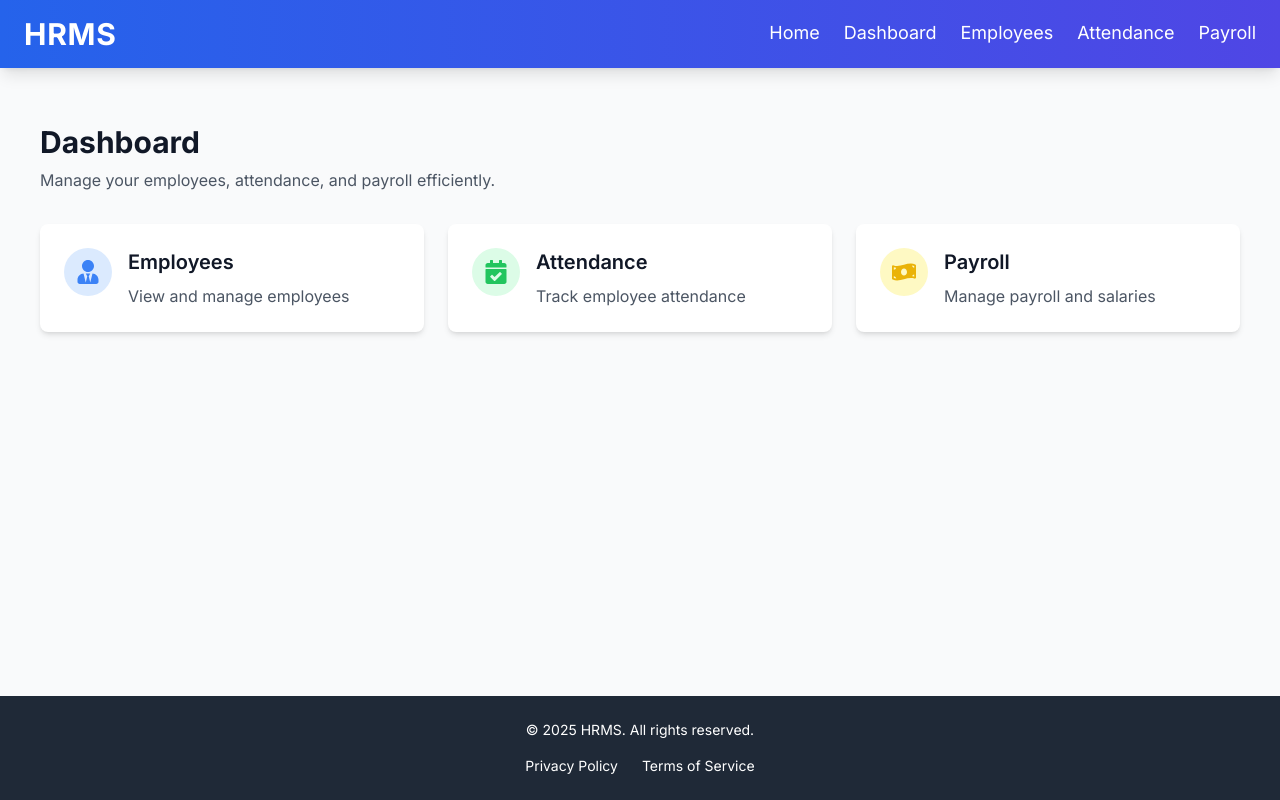
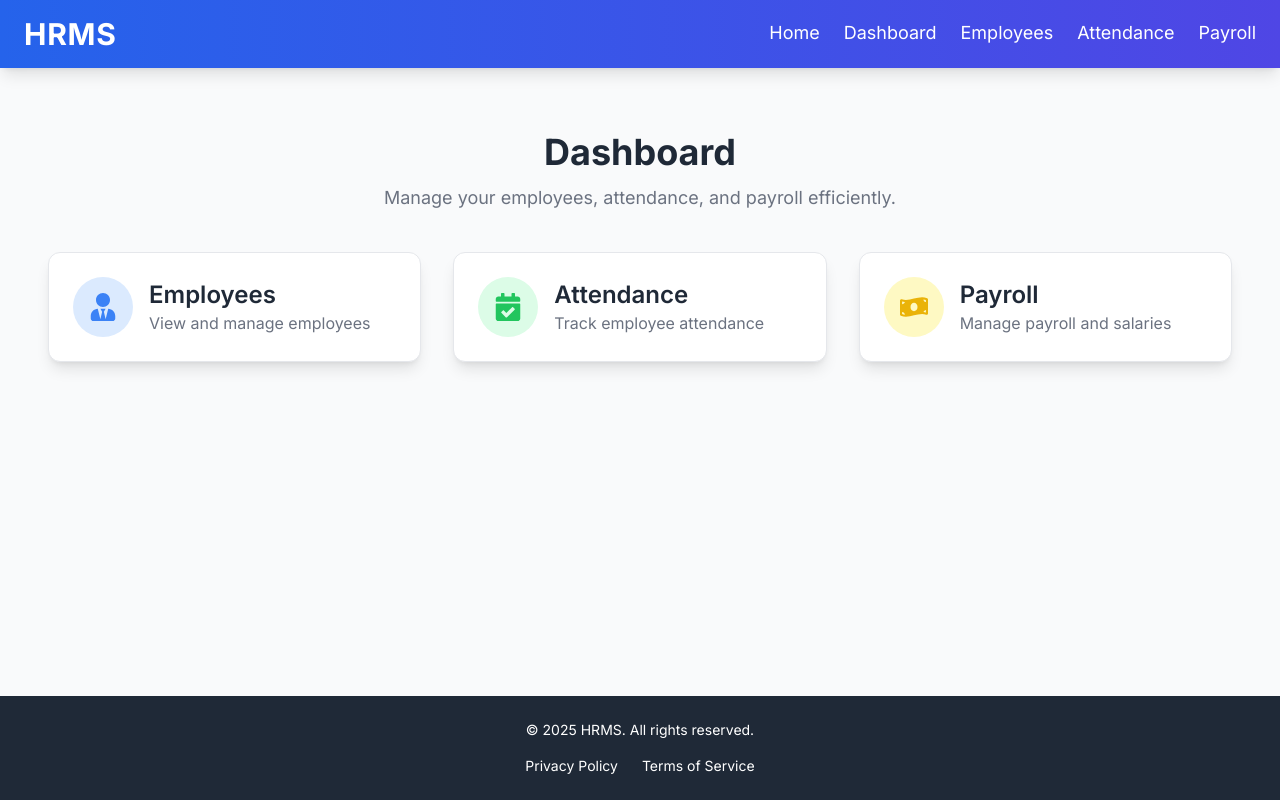
Before and after one commit to yubaismail/hr-client, a Next.js app: page /dashboard in a window 1280 px wide. Built offline with nearby package versions, Linux system fonts and the light colour scheme.

Commit message:
I have Added a login page

```diff
--- a/app/dashboard/page.js
+++ b/app/dashboard/page.js
@@ -4,52 +4,52 @@ import { FaUserTie, FaCalendarCheck, FaMoneyBillWave } from "react-icons/fa";
 
 export default function Dashboard() {
   return (
-    <div className="container mx-auto px-4 py-8">
+    <div className="container mx-auto px-6 py-10">
       {/* Header Section */}
-      <header className="mb-8">
-        <h1 className="text-3xl font-bold mb-2">Dashboard</h1>
-        <p className="text-gray-600">
+      <header className="mb-10 text-center">
+        <h1 className="text-4xl font-bold text-gray-800 mb-3">Dashboard</h1>
+        <p className="text-lg text-gray-500">
           Manage your employees, attendance, and payroll efficiently.
         </p>
       </header>
 
       {/* Dashboard Cards */}
-      <div className="grid grid-cols-1 md:grid-cols-2 lg:grid-cols-3 gap-6">
+      <div className="grid grid-cols-1 md:grid-cols-2 lg:grid-cols-3 gap-8">
         {/* Employees */}
-        <div className="bg-white rounded-lg shadow-md p-6 hover:shadow-lg transition-shadow">
-          <div className="flex flex-col items-center md:flex-row md:items-start gap-4">
-            <div className="bg-blue-100 p-3 rounded-full text-blue-500">
-              <FaUserTie size={24} />
+        <div className="bg-white rounded-xl shadow-lg p-6 hover:shadow-xl transition-transform transform hover:-translate-y-2 border border-gray-200">
+          <div className="flex items-center gap-4">
+            <div className="bg-blue-100 p-4 rounded-full text-blue-500">
+              <FaUserTie size={28} />
             </div>
-            <div className="text-center md:text-left">
-              <h2 className="text-xl font-semibold mb-2">Employees</h2>
-              <p className="text-gray-600">View and manage employees</p>
+            <div>
+              <h2 className="text-2xl font-semibold text-gray-800">Employees</h2>
+              <p className="text-gray-500">View and manage employees</p>
             </div>
           </div>
         </div>
 
         {/* Attendance */}
-        <div className="bg-white rounded-lg shadow-md p-6 hover:shadow-lg transition-shadow">
-          <div className="flex flex-col items-center md:flex-row md:items-start gap-4">
-            <div className="bg-green-100 p-3 rounded-full text-green-500">
-              <FaCalendarCheck size={24} />
+        <div className="bg-white rounded-xl shadow-lg p-6 hover:shadow-xl transition-transform transform hover:-translate-y-2 border border-gray-200">
+          <div className="flex items-center gap-4">
+            <div className="bg-green-100 p-4 rounded-full text-green-500">
+              <FaCalendarCheck size={28} />
             </div>
-            <div className="text-center md:text-left">
-              <h2 className="text-xl font-semibold mb-2">Attendance</h2>
-              <p className="text-gray-600">Track employee attendance</p>
+            <div>
+              <h2 className="text-2xl font-semibold text-gray-800">Attendance</h2>
+              <p className="text-gray-500">Track employee attendance</p>
             </div>
           </div>
         </div>
 
         {/* Payroll */}
-        <div className="bg-white rounded-lg shadow-md p-6 hover:shadow-lg transition-shadow">
-          <div className="flex flex-col items-center md:flex-row md:items-start gap-4">
-            <div className="bg-yellow-100 p-3 rounded-full text-yellow-500">
-              <FaMoneyBillWave size={24} />
+        <div className="bg-white rounded-xl shadow-lg p-6 hover:shadow-xl transition-transform transform hover:-translate-y-2 border border-gray-200">
+          <div className="flex items-center gap-4">
+            <div className="bg-yellow-100 p-4 rounded-full text-yellow-500">
+              <FaMoneyBillWave size={28} />
             </div>
-            <div className="text-center md:text-left">
-              <h2 className="text-xl font-semibold mb-2">Payroll</h2>
-              <p className="text-gray-600">Manage payroll and salaries</p>
+            <div>
+              <h2 className="text-2xl font-semibold text-gray-800">Payroll</h2>
+              <p className="text-gray-500">Manage payroll and salaries</p>
             </div>
           </div>
         </div>
--- a/app/login/page.js
+++ b/app/login/page.js
@@ -3,51 +3,66 @@
 import { useState } from "react";
 import { useRouter } from "next/navigation";
 
-const LoginPage = () => {
+export default function LoginPage() {
+  const router = useRouter();
+
+  // Dummy user credentials
+  const dummyUser = {
+    email: "AlignHR123@gmail.com",
+    password: "AlignHR123",
+  };
+
   const [email, setEmail] = useState("");
   const [password, setPassword] = useState("");
   const [error, setError] = useState("");
-  const router = useRouter();
 
-  const handleLogin = async (e) => {
+  const handleLogin = (e) => {
     e.preventDefault();
 
-    // Dummy authentication (Replace with backend auth)
-    if (email === "admin@example.com" && password === "password") {
-      localStorage.setItem("user", JSON.stringify({ email }));
-      router.push("/dashboard"); // Redirect to dashboard after login
+    if (email === dummyUser.email && password === dummyUser.password) {
+      // ✅ Store login status in localStorage
+      localStorage.setItem("isAuthenticated", "true");
+      router.push("/"); // Redirect to home page
     } else {
-      setError("Invalid email or password");
+      setError("Invalid email or password!");
     }
   };
 
   return (
     <div className="flex items-center justify-center min-h-screen bg-gray-100">
-      <div className="bg-white shadow-lg rounded-lg p-6 w-96">
-        <h2 className="text-2xl font-bold mb-4 text-center">Login</h2>
+      <div className="bg-white p-8 rounded-lg shadow-lg w-full max-w-md">
+        <h2 className="text-2xl font-bold text-center text-gray-800 mb-4">Login</h2>
 
-        {error && <p className="text-red-500 text-sm text-center">{error}</p>}
+        {error && <p className="text-red-500 text-sm text-center mb-2">{error}</p>}
 
         <form onSubmit={handleLogin} className="space-y-4">
+          <div>
+            <label className="block text-gray-700 font-medium">Email</label>
             <input
               type="email"
-            placeholder="Email"
               value={email}
               onChange={(e) => setEmail(e.target.value)}
-            className="w-full p-2 border rounded-md focus:ring-2 focus:ring-blue-500"
+              className="w-full px-4 py-2 border rounded-lg focus:outline-none focus:ring-2 focus:ring-blue-400"
+              placeholder="Enter your email"
               required
             />
+          </div>
+
+          <div>
+            <label className="block text-gray-700 font-medium">Password</label>
             <input
               type="password"
-            placeholder="Password"
               value={password}
               onChange={(e) => setPassword(e.target.value)}
-            className="w-full p-2 border rounded-md focus:ring-2 focus:ring-blue-500"
+              className="w-full px-4 py-2 border rounded-lg focus:outline-none focus:ring-2 focus:ring-blue-400"
+              placeholder="Enter your password"
               required
             />
+          </div>
+
           <button
             type="submit"
-            className="w-full bg-blue-600 text-white p-2 rounded-md hover:bg-blue-700 transition"
+            className="w-full bg-blue-600 hover:bg-blue-700 text-white font-medium py-2 rounded-lg transition-all"
           >
             Login
           </button>
@@ -55,6 +70,4 @@ const LoginPage = () => {
       </div>
     </div>
   );
-};
-
-export default LoginPage;
+}
--- a/package.json
+++ b/package.json
@@ -12,13 +12,16 @@
     "@faker-js/faker": "^9.6.0",
     "@types/papaparse": "^5.3.15",
     "axios": "^1.8.4",
+    "firebase": "^11.5.0",
     "lucide-react": "^0.484.0",
     "next": "^14.2.25",
     "next-auth": "^4.24.11",
     "papaparse": "^5.5.2",
     "react": "^18.0.0",
     "react-dom": "^18.0.0",
-    "react-icons": "^5.5.0"
+    "react-firebase-hooks": "^5.1.1",
+    "react-icons": "^5.5.0",
+    "react-router-dom": "^7.4.1"
   },
   "devDependencies": {
     "@tailwindcss/postcss": "^4.0.15",
```
Also changed, not shown: app/page.js (+40 -64 lines), 1 other file (tests, documents, lock files or other folders). Lines whose indentation alone changed are shown as unchanged.
